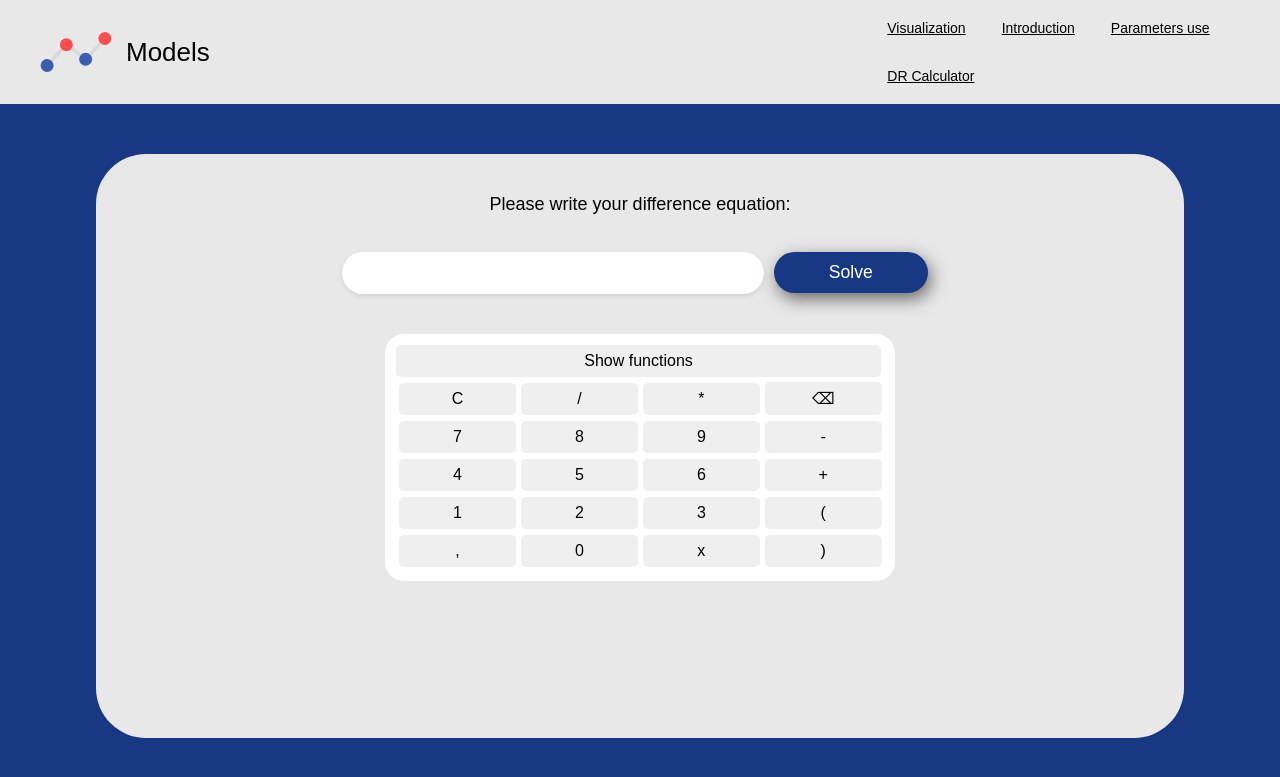
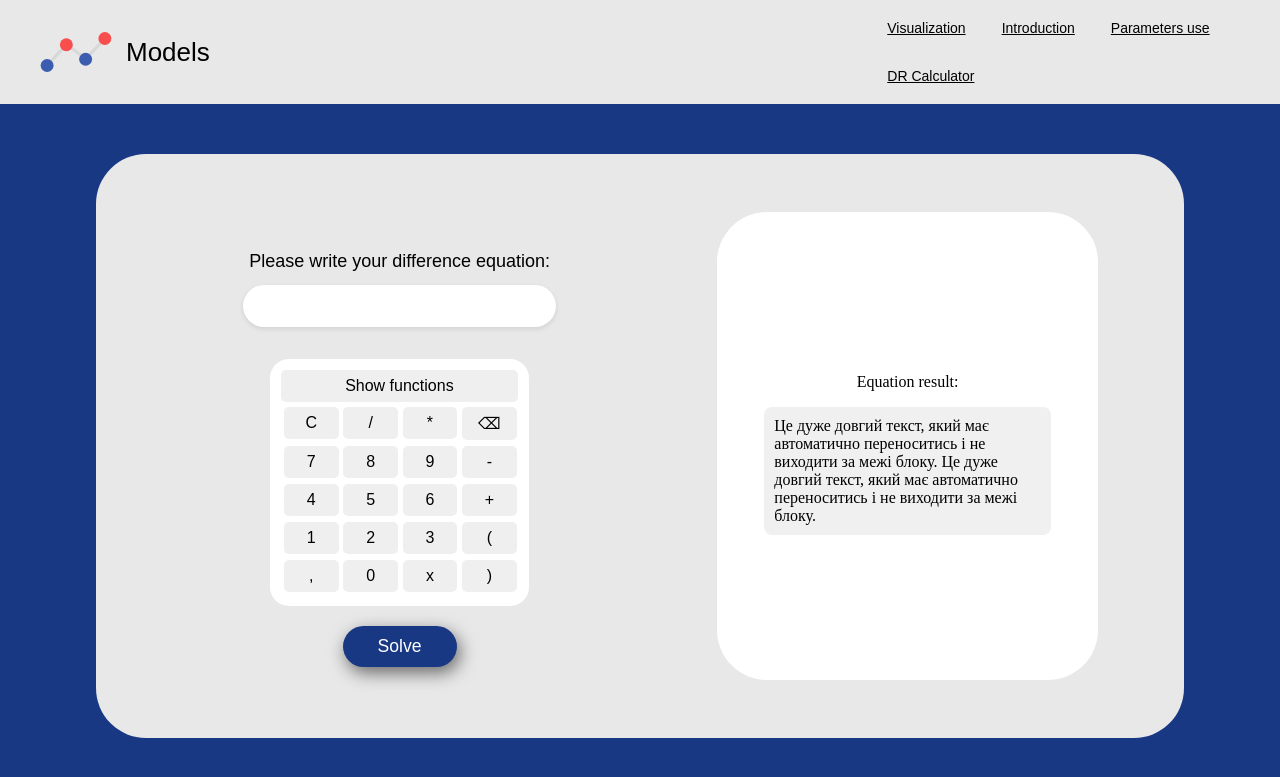
Before and after one commit to dosstacy/cobweb-website, a Flask app: page /calculator in a window 1280 px wide. Shown: the top 777 px of the page. Run offline with Flask 3, Linux system fonts and the light colour scheme; some libraries are stand-ins or nearby versions.

Commit message:
edit calculator page (add answer container)

```diff
--- a/static/css/calculator.css
+++ b/static/css/calculator.css
@@ -10,8 +10,18 @@
     height: 73vh;
     margin-bottom: 30px;
     display: flex;
+    flex-direction: row;
+    justify-content: center;
+    align-items: center;
+    gap: 100px;
+}
+
+.eq-cont {
+    width: 40%;
+    display: flex;
     flex-direction: column;
     align-items: center;
+    margin: 45px 0 0;
 }
 
 .form-container {
@@ -21,13 +31,12 @@
 }
 
 form {
-    width: 100%;
     display: flex;
     flex-direction: column;
     justify-content: center;
     align-items: center;
-    margin: 40px 0;
-    gap: 35px;
+    gap: 11px;
+    width: 100%;
 }
 
 label {
@@ -35,22 +44,14 @@ label {
     font-size: 18px;
 }
 
-.input-group {
-    display: flex;
-    width: 100%;
-    flex-direction: row;
-    justify-content: center;
-    align-items: center;
-}
-
 #eq-btn {
-    padding: 10px 55px;
-    margin: 0 10px;
+    padding: 10px 35px;
+    margin: 20px 10px;
 }
 
 #equation-input {
     margin-top: 2px;
-    width: 36%;
+    width: 65%;
     font-size: 1.2rem;
     transition: all 0.5s ease-in-out
 }
@@ -64,9 +65,10 @@ label {
     background-color: white;
     padding: 10px;
     border-radius: 19px;
-    width: 45%;
+    width: 55%;
     max-width: 100%;
     overflow-x: auto;
+    margin-top: 32px;
 }
 
 .math-table {
@@ -88,3 +90,24 @@ label {
 .table-button:hover, .toggle-button:hover {
     background-color: lightgrey;
 }
+
+.eq-answer-cont {
+    background-color: white;
+    width: 35%;
+    border-radius: 50px;
+    height: 80%;
+    display: flex;
+    flex-direction: column;
+    justify-content: center;
+    align-items: center;
+}
+
+.eq-answer {
+    display: inline-block;      /* Щоб розмір підлаштовувався під вміст */
+    padding: 10px;              /* Відступ всередині */
+    background-color: #f0f0f0;  /* Просто для краси */
+    border-radius: 8px;
+    max-width: 70%;            /* Щоб не виходив за межі екрана */
+    word-wrap: break-word;      /* Переносить довгі слова */
+    white-space: normal;        /* Дозволяє переносити рядки */
+}
--- a/templates/calculator.html
+++ b/templates/calculator.html
@@ -1,22 +1,28 @@
 {% extends "base.html" %}
 
-{%block extra_css%}<link rel="stylesheet" href="../static/css/calculator.css"/>{% endblock %}
-{% block extra_js %}<script src="../static/js/data.js" defer></script>{% endblock %}
+{%block extra_css%}
+<link rel="stylesheet" href="../static/css/calculator.css"/>{% endblock %}
+{% block extra_js %}
+<script src="../static/js/data.js" defer></script>{% endblock %}
 
 {% block content %}
 <div class="calculator-page">
     <div class="rectangle" id="calc-rect">
-        <div class="form-container">
+        <div class="eq-cont">
             <form>
                 <label for="equation-input" style="display: block;">Please write your difference equation: </label>
-                <div class="input-group">
-                    <input class="data-input" id="equation-input" required readonly/>
-                    <button class="btn" id="eq-btn" type="submit">Solve</button>
-                </div>
+                <input class="data-input" id="equation-input" required readonly/>
             </form>
+            <div class="calc-container">
+                {% include 'partials/math_table.html' %}
+            </div>
+            <button class="btn" id="eq-btn" type="submit">Solve</button>
         </div>
-        <div class="calc-container">
-            {% include 'partials/math_table.html' %}
+        <div class="eq-answer-cont">
+            <p>Equation result: </p>
+            <div class="eq-answer">
+                Це дуже довгий текст, який має автоматично переноситись і не виходити за межі блоку. Це дуже довгий текст, який має автоматично переноситись і не виходити за межі блоку.
+            </div>
         </div>
     </div>
 </div>
```
